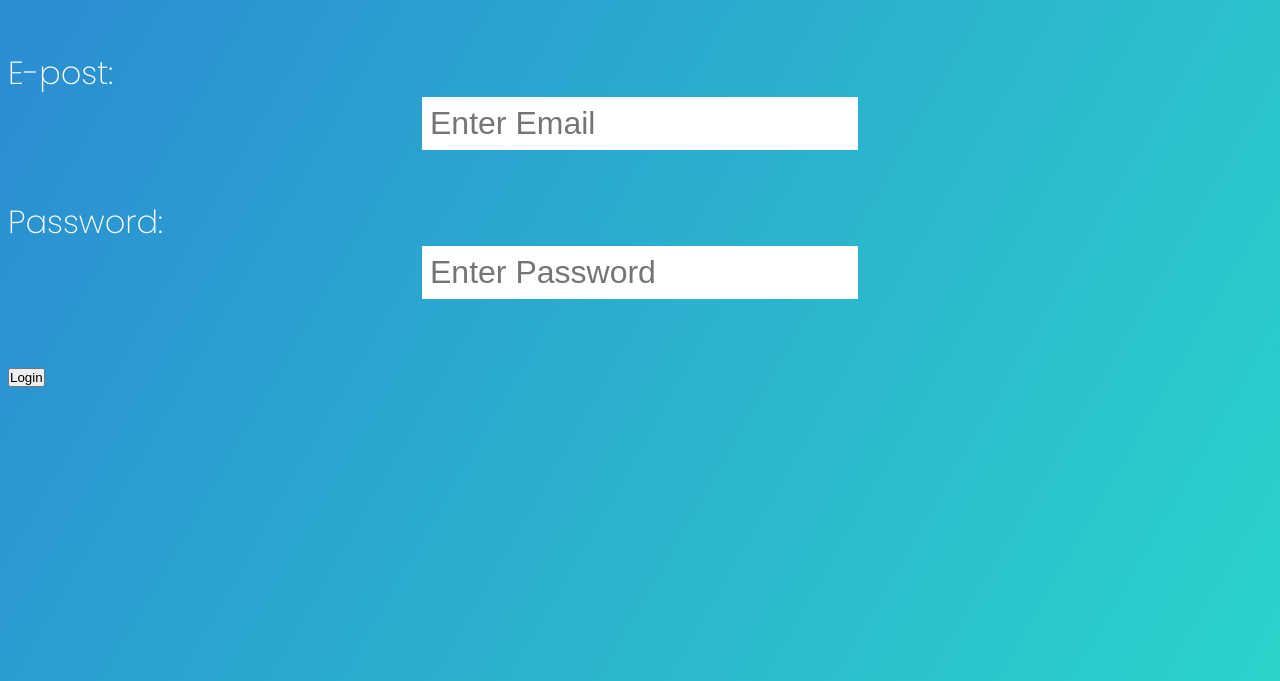
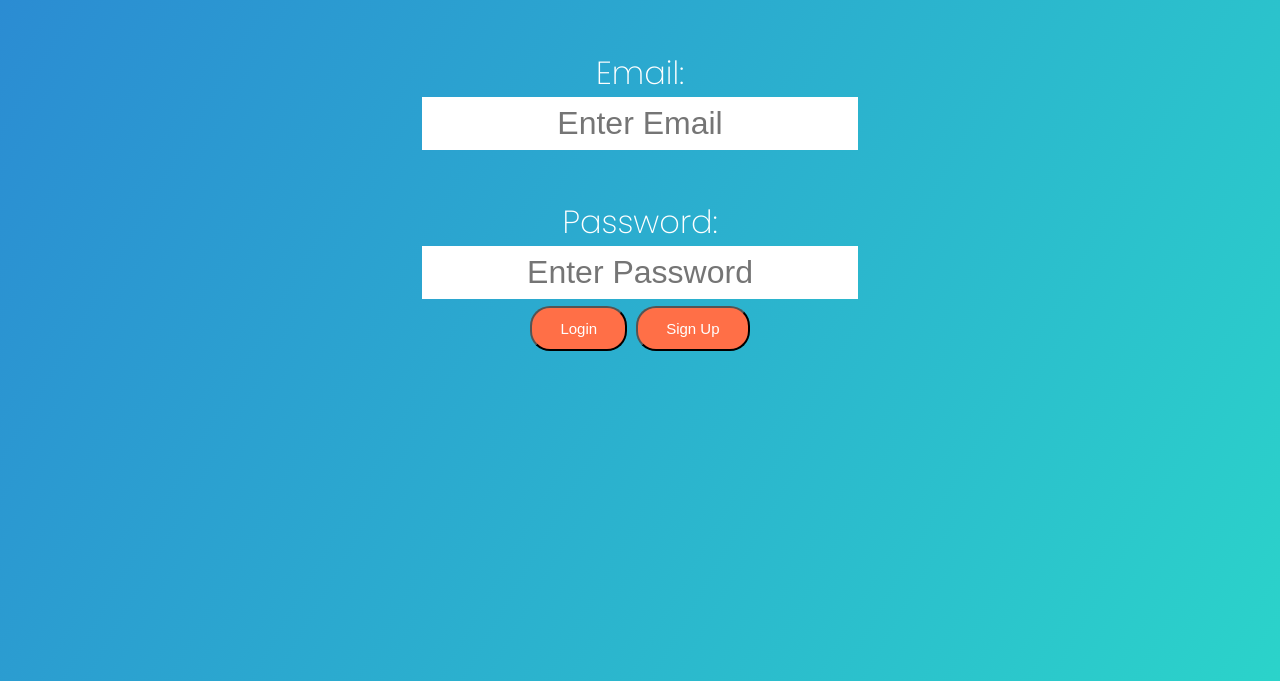
Before and after one commit to mohamed2g/Todo_App, a website: page public/login.html in a window 1280 px wide. Shown: the part 119-800 px from the top of the page. Drawn offline with Linux system fonts and the light colour scheme.

Commit message:
ending av css
css endringer

```diff
--- a/public/css/style.css
+++ b/public/css/style.css
@@ -40,11 +40,24 @@ form input, form button{
     border: none;
     background: white;
 }
-div input, div {
+div input, #container {
     border: none;
     padding: 0.5rem;
     min-height: 0.5rem;
     font-size: 2rem;
+    text-align: center;
+    margin: auto;
+}
+
+div button {
+    color: white;
+    background: #ff6f47;
+    font-size: 15px;
+    cursor: pointer;
+    transition: all 0.3s;
+    padding: 12px 28px;
+    border-radius: 20px;
+
 }
 
 
@@ -54,6 +67,7 @@ form button {
     background: #ff6f47;
     cursor: pointer;
     transition: all 0.3s ease;
+
 }
 
 form button :hover {
--- a/public/login.html
+++ b/public/login.html
@@ -16,13 +16,13 @@
 
     <div id="container">
 
-        <label for="username">E-post: </label>
+        <label for="username">Email: </label>
         <input class = "Input" id="username" type="email" placeholder="Enter Email"/>
         <br>
         <label for="login">Password: </label>
         <input class = "Input" id="login" type="password" placeholder="Enter Password" />
-        <br>
         <button id="login">Login</button>
+        <button id ="signup">Sign Up</button>
     </div>
 </body>
 </html>
```
Also changed, not shown: public/SignUp.html (+2 -2 lines).
